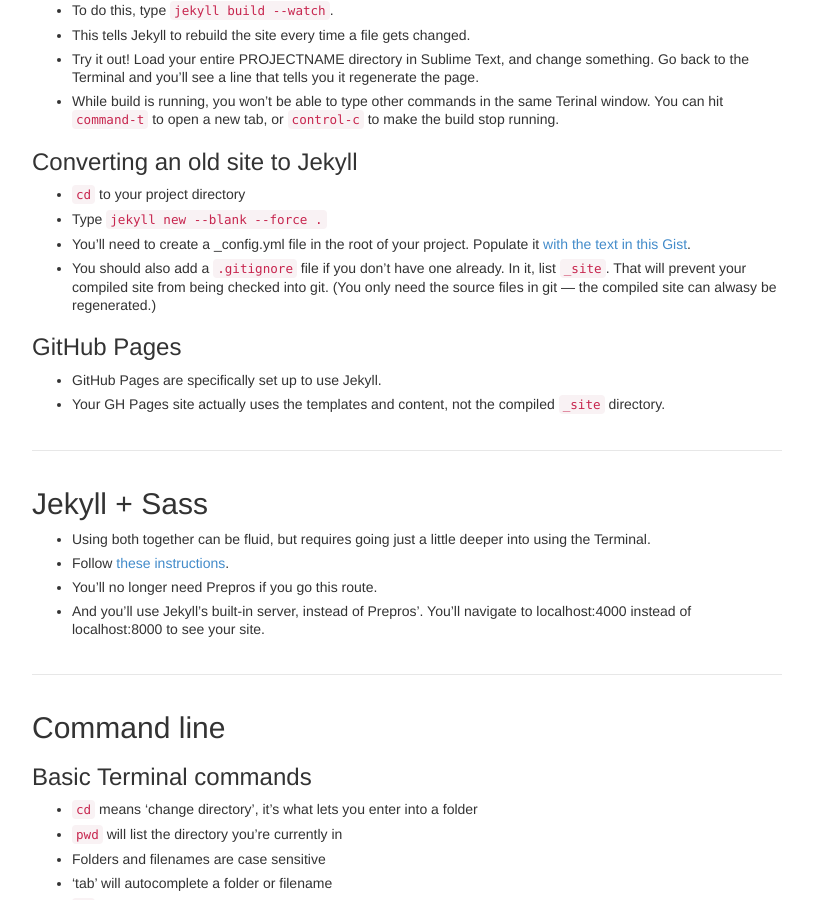
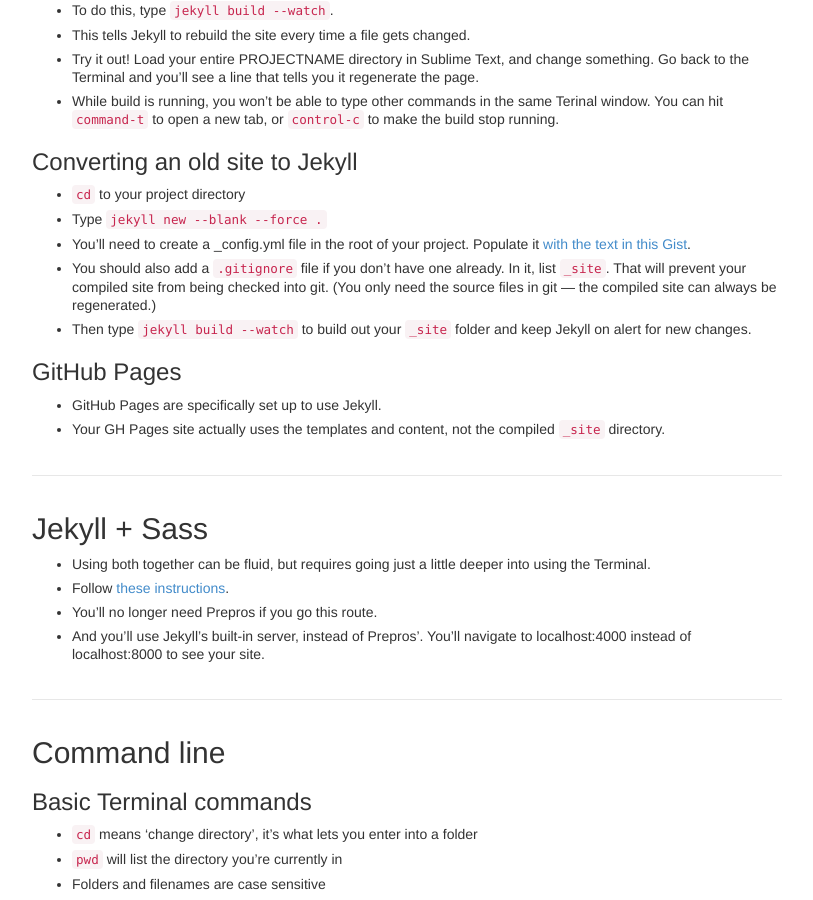
Before and after one commit to tsl-frontend/tsl-frontend.github.io, a Jekyll site: the page built from _posts/2013-11-13-14.md, in a window 1280 px wide and 900 px high, scrolled down 968 px. Shown: the whole window, without its empty margins (428-1241 px from the left). Built offline with Jekyll 4.4.1, drawn with Linux system fonts in a browser that asks for light colours; Markdown is read by kramdown in place of the engine named in the settings.

Commit message:
Copy edits.

```diff
--- a/_posts/2013-11-13-14.md
+++ b/_posts/2013-11-13-14.md
@@ -67,7 +67,8 @@ screencasts:
 - `cd` to your project directory
 - Type `jekyll new --blank --force .`
 - You'll need to create a _config.yml file in the root of your project. Populate it [with the text in this Gist](https://gist.github.com/santheo/7470209/raw/a172a027009e32f669d3a951c3306122796f6de2/gistfile1.txt).
-- You should also add a `.gitignore` file if you don't have one already. In it, list `_site`. That will prevent your compiled site from being checked into git. (You only need the source files in git — the compiled site can alwasy be regenerated.)
+- You should also add a `.gitignore` file if you don't have one already. In it, list `_site`. That will prevent your compiled site from being checked into git. (You only need the source files in git — the compiled site can always be regenerated.)
+- Then type `jekyll build --watch` to build out your `_site` folder and keep Jekyll on alert for new changes.
 
 ### GitHub Pages
 
```
